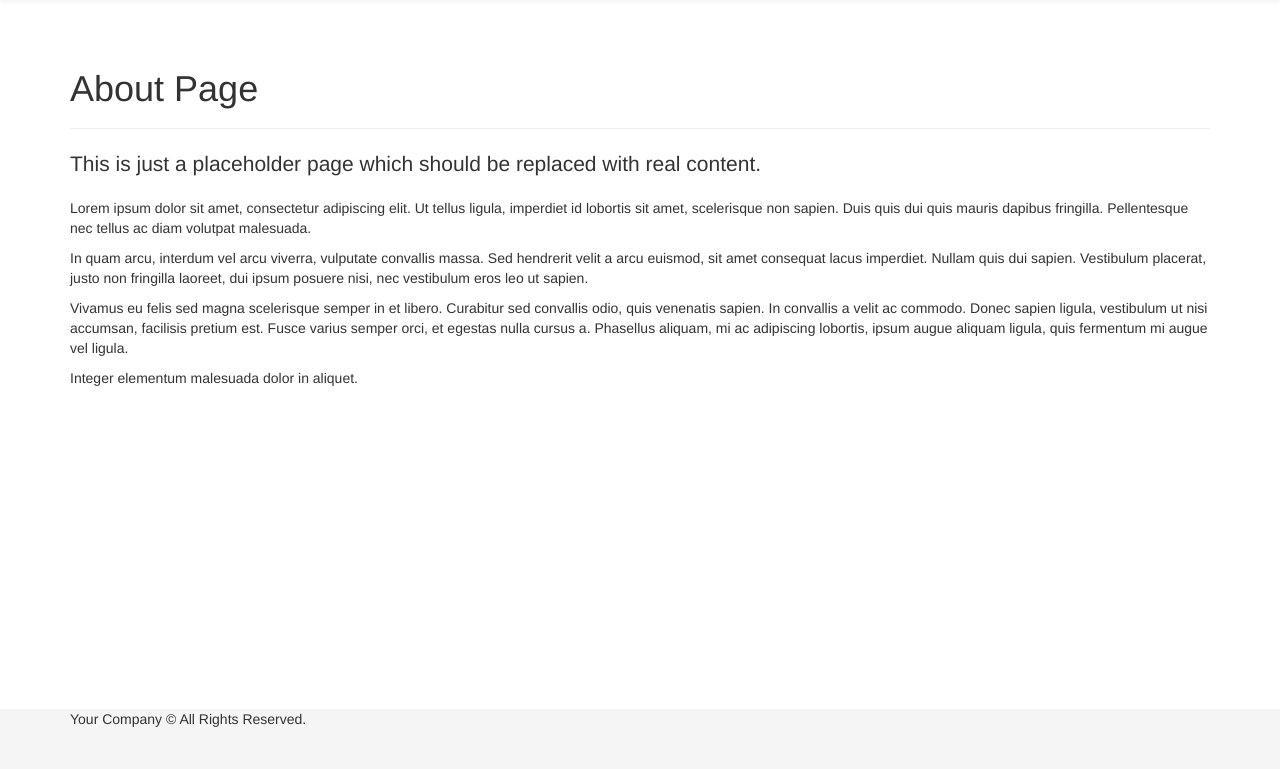
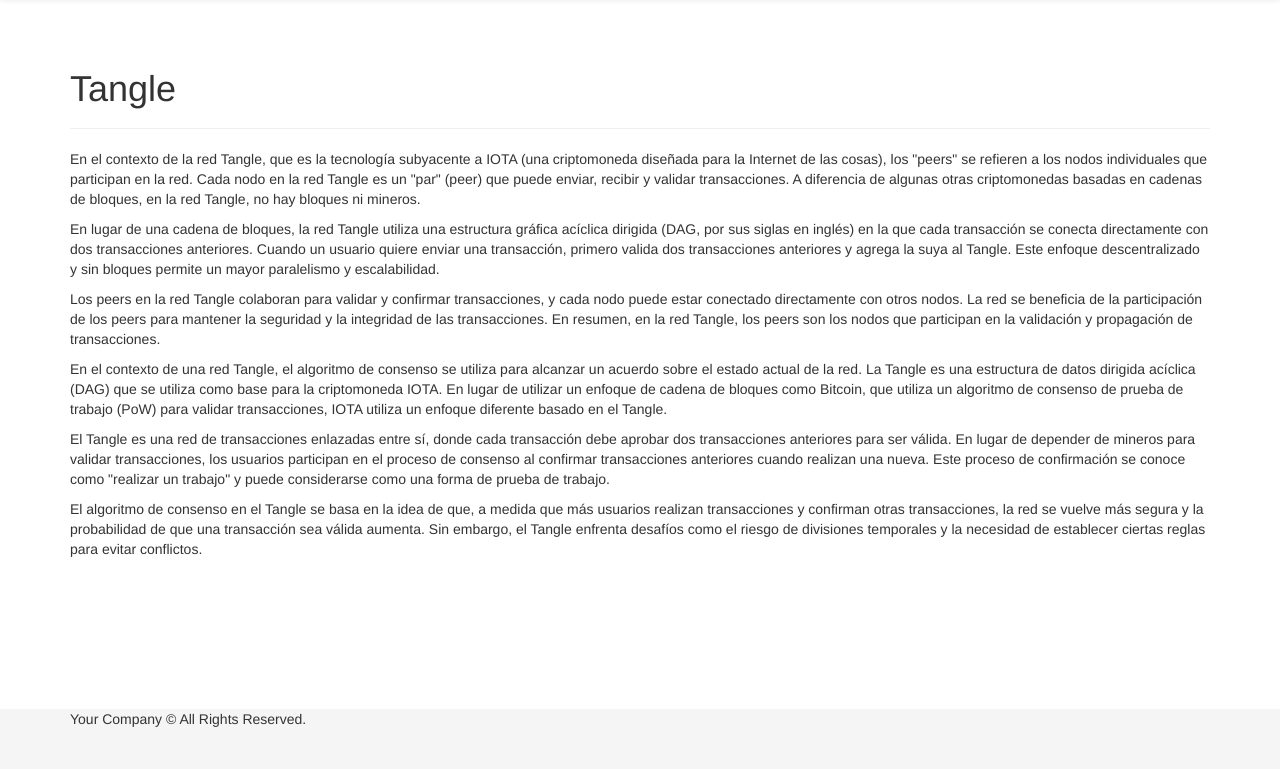
Before and after one commit to 0xffset/IOTA-Networking, a Flask app: template templates/pages/about.html in a window 1280 px wide. Shown: the part 51-820 px from the top of the page. Run offline with Flask 3, Linux system fonts and the light colour scheme; the template is opened without the code that fills it: most values are stand-ins (such as "Sample title", 1, 10 or a date in 2020); some libraries are stand-ins or nearby versions.

Commit message:
Add About

```diff
--- a/templates/pages/about.html
+++ b/templates/pages/about.html
@@ -3,12 +3,22 @@
 {% block content %}
 
 <div class="page-header">
-  <h1>About Page</h1>
+  <h1>Tangle</h1>
 </div>
-<p class="lead">This is just a placeholder page which should be replaced with real content.</p>
-<p>Lorem ipsum dolor sit amet, consectetur adipiscing elit. Ut tellus ligula, imperdiet id lobortis sit amet, scelerisque non sapien. Duis quis dui quis mauris dapibus fringilla. Pellentesque nec tellus ac diam volutpat malesuada.</p>
-<p>In quam arcu, interdum vel arcu viverra, vulputate convallis massa. Sed hendrerit velit a arcu euismod, sit amet consequat lacus imperdiet. Nullam quis dui sapien. Vestibulum placerat, justo non fringilla laoreet, dui ipsum posuere nisi, nec vestibulum eros leo ut sapien.</p>
-<p>Vivamus eu felis sed magna scelerisque semper in et libero. Curabitur sed convallis odio, quis venenatis sapien. In convallis a velit ac commodo. Donec sapien ligula, vestibulum ut nisi accumsan, facilisis pretium est. Fusce varius semper orci, et egestas nulla cursus a. Phasellus aliquam, mi ac adipiscing lobortis, ipsum augue aliquam ligula, quis fermentum mi augue vel ligula.</p>
-<p>Integer elementum malesuada dolor in aliquet.</p>
-
+<p>
+  En el contexto de la red Tangle, que es la tecnología subyacente a IOTA (una criptomoneda diseñada para la Internet de las cosas), los "peers" se refieren a los nodos individuales que participan en la red. Cada nodo en la red Tangle es un "par" (peer) que puede enviar, recibir y validar transacciones. A diferencia de algunas otras criptomonedas basadas en cadenas de bloques, en la red Tangle, no hay bloques ni mineros.
+</p>
+<p>En lugar de una cadena de bloques, la red Tangle utiliza una estructura gráfica acíclica dirigida (DAG, por sus siglas en inglés) en la que cada transacción se conecta directamente con dos transacciones anteriores. Cuando un usuario quiere enviar una transacción, primero valida dos transacciones anteriores y agrega la suya al Tangle. Este enfoque descentralizado y sin bloques permite un mayor paralelismo y escalabilidad.</p>
+<p>
+  Los peers en la red Tangle colaboran para validar y confirmar transacciones, y cada nodo puede estar conectado directamente con otros nodos. La red se beneficia de la participación de los peers para mantener la seguridad y la integridad de las transacciones. En resumen, en la red Tangle, los peers son los nodos que participan en la validación y propagación de transacciones.
+</p>
+<p>
+  En el contexto de una red Tangle, el algoritmo de consenso se utiliza para alcanzar un acuerdo sobre el estado actual de la red. La Tangle es una estructura de datos dirigida acíclica (DAG) que se utiliza como base para la criptomoneda IOTA. En lugar de utilizar un enfoque de cadena de bloques como Bitcoin, que utiliza un algoritmo de consenso de prueba de trabajo (PoW) para validar transacciones, IOTA utiliza un enfoque diferente basado en el Tangle.
+</p>
+<p>
+  El Tangle es una red de transacciones enlazadas entre sí, donde cada transacción debe aprobar dos transacciones anteriores para ser válida. En lugar de depender de mineros para validar transacciones, los usuarios participan en el proceso de consenso al confirmar transacciones anteriores cuando realizan una nueva. Este proceso de confirmación se conoce como "realizar un trabajo" y puede considerarse como una forma de prueba de trabajo.
+</p>
+<p>
+  El algoritmo de consenso en el Tangle se basa en la idea de que, a medida que más usuarios realizan transacciones y confirman otras transacciones, la red se vuelve más segura y la probabilidad de que una transacción sea válida aumenta. Sin embargo, el Tangle enfrenta desafíos como el riesgo de divisiones temporales y la necesidad de establecer ciertas reglas para evitar conflictos.
+</p>
 {% endblock %}
```
